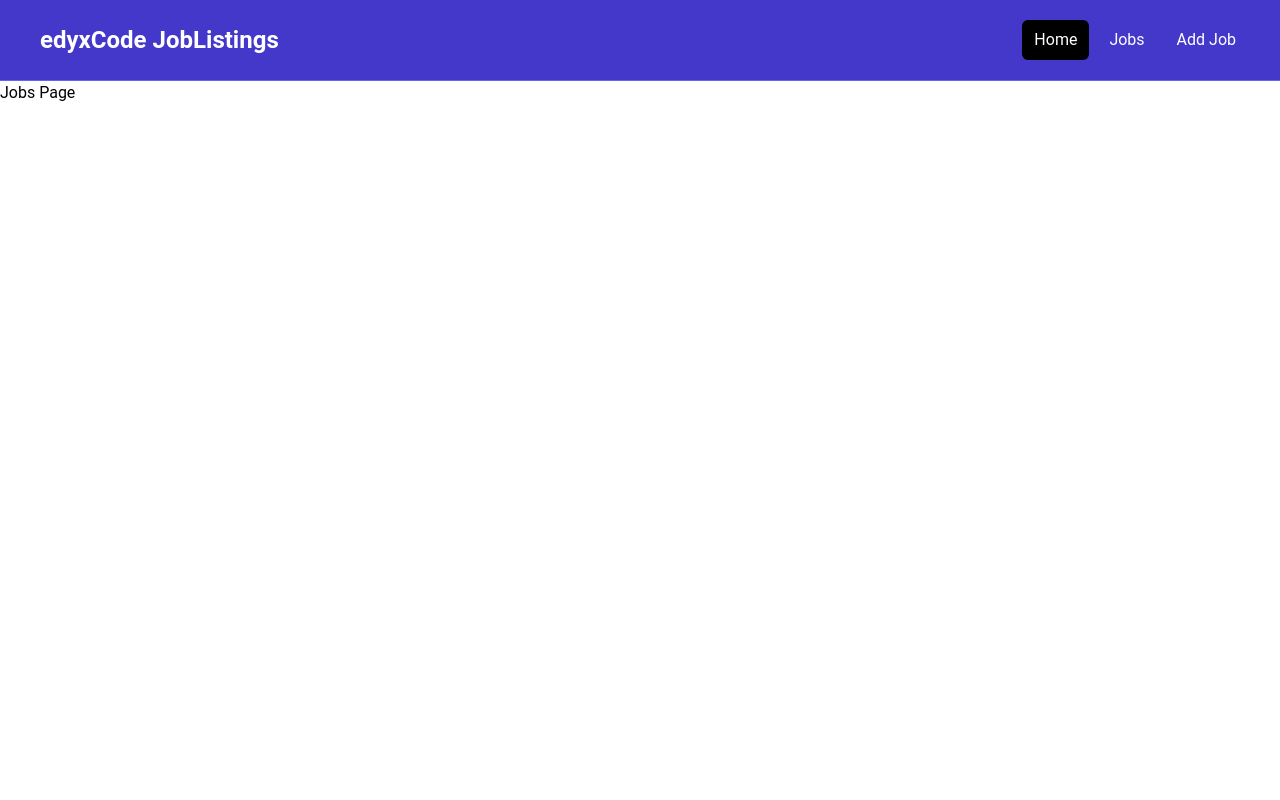
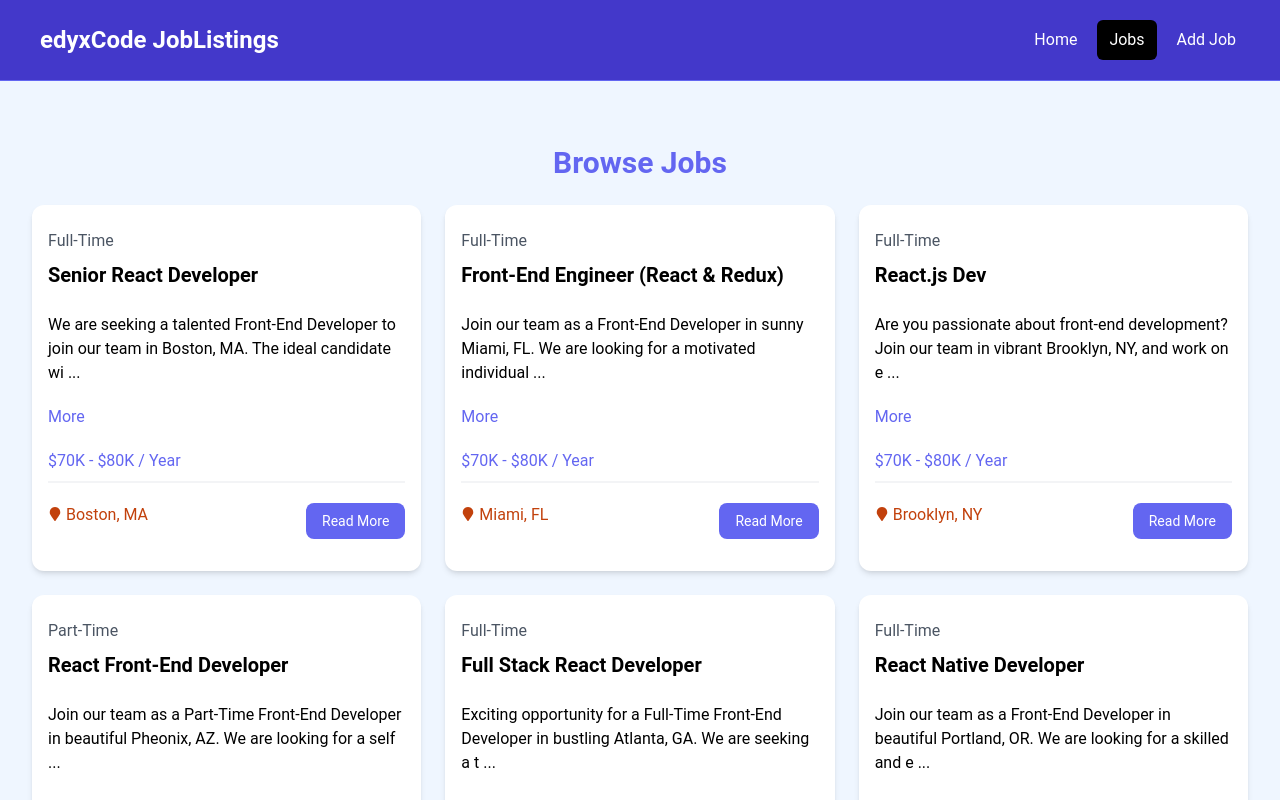
Before and after one commit to edyting/react-joblistings, a React (Vite) app: page /jobs in a window 1280 px wide. Shown: the top 800 px of the page. Built offline with nearby package versions, Linux system fonts and the light colour scheme.

Commit message:
working on jobs page

```diff
--- a/src/components/JobListings.tsx
+++ b/src/components/JobListings.tsx
@@ -1,11 +1,14 @@
 import jobs from "../jobs.json"
 import JobListing from "./JobListing";
-const JobListings = () => {
 
+interface Props{
+  isHome : boolean
+}
 
+const JobListings = ({isHome = false}:Props) => {
 
     // getting recent jobs
-    const recentjobs = jobs.slice(- 3).reverse();
+    const jobListings = isHome?jobs.slice(- 3).reverse():jobs;
 
   return (
     <div>
@@ -17,7 +20,7 @@ const JobListings = () => {
 
           <div className="grid grid-cols-1 md:grid-cols-3 gap-6">
             {/* <!-- Job Listing  --> */}
-             {recentjobs.map((job) => (
+             {jobListings.map((job) => (
 
               <JobListing job={job} key={job.id} />
             ))}
--- a/src/components/Navbar.tsx
+++ b/src/components/Navbar.tsx
@@ -1,4 +1,4 @@
-import { Link } from "react-router-dom";
+import { NavLink} from "react-router-dom";
 
 
 const Navbar = () => {
@@ -9,7 +9,7 @@ const Navbar = () => {
           <div className="flex h-20 items-center justify-between">
             <div className="flex flex-1 items-center justify-center md:items-stretch md:justify-start">
               {/* <!-- Logo --> */}
-              <Link
+              <NavLink
                 className="flex flex-shrink-0 items-center mr-4"
                 to="/index.html"
               >
@@ -21,27 +21,27 @@ const Navbar = () => {
                 <span className="hidden md:block text-white text-2xl font-bold ml-2">
                   edyxCode JobListings
                 </span>
-              </Link>
+              </NavLink>
               <div className="md:ml-auto">
                 <div className="flex space-x-2">
-                  <Link
+                  <NavLink
                     to="/"
-                    className="text-white bg-black hover:bg-gray-900 hover:text-white rounded-md px-3 py-2"
+                    className={({ isActive }) => (isActive ? "text-white bg-black hover:bg-gray-900 hover:text-white rounded-md px-3 py-2"  : "text-white hover:bg-gray-900 hover:text-white rounded-md px-3 py-2")}
                   >
                     Home
-                  </Link>
-                  <Link
+                  </NavLink>
+                  <NavLink
                     to="/jobs"
-                    className="text-white hover:bg-gray-900 hover:text-white rounded-md px-3 py-2"
+                    className={({ isActive }) => (isActive ? "text-white bg-black hover:bg-gray-900 hover:text-white rounded-md px-3 py-2"  : "text-white hover:bg-gray-900 hover:text-white rounded-md px-3 py-2")}
                   >
                     Jobs
-                  </Link>
-                  <Link
+                  </NavLink>
+                  <NavLink
                     to="/add-job.html"
-                    className="text-white hover:bg-gray-900 hover:text-white rounded-md px-3 py-2"
+                    className={({ isActive }) => (isActive ? "text-white bg-black hover:bg-gray-900 hover:text-white rounded-md px-3 py-2"  : "text-white hover:bg-gray-900 hover:text-white rounded-md px-3 py-2")}
                   >
                     Add Job
-                  </Link>
+                  </NavLink>
                 </div>
               </div>
             </div>
--- a/src/pages/Home.tsx
+++ b/src/pages/Home.tsx
@@ -19,7 +19,7 @@ const Home = () => {
 
 
       {/* <!-- Browse Jobs --> */}
-          <JobListings />
+          <JobListings isHome={true} />
 
 
       {/* <!-- View All Jobs --> */}
--- a/src/pages/JobsPage.tsx
+++ b/src/pages/JobsPage.tsx
@@ -1,8 +1,11 @@
+import JobListings from "../components/JobListings"
 
 const JobsPage = () => {
   return (
     <div>
-          <h2>Jobs Page</h2>
+      <section className="bg-blue-50 px-4 py-6">
+        <JobListings isHome={ false} />
+          </section>
 
     </div>
   )
```
